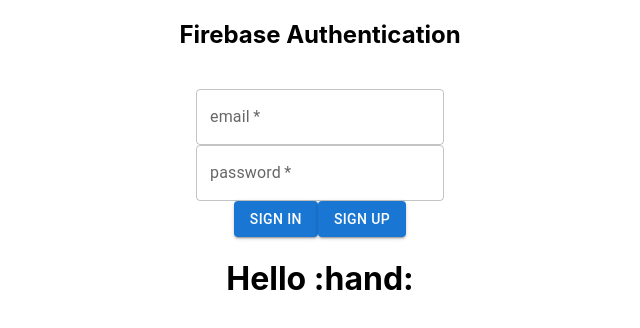
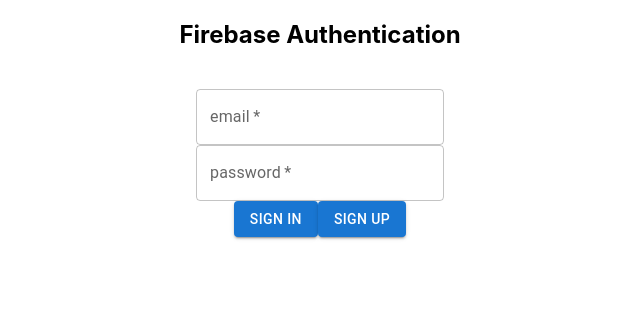
Before and after one commit to SaraGrinboim/Waze-Client-Side-Project, a React (Create React App) app: page / in a window 1280 px wide. Shown: the top 328 px of the page, without its empty margins (320-960 px from the left). Built offline with nearby package versions, Linux system fonts and the light colour scheme; no server answers.

Commit message:
login location

```diff
--- a/src/App.tsx
+++ b/src/App.tsx
@@ -12,10 +12,10 @@ import { link } from 'fs';
 function App() {
   return (
     <div className="App">
-      <Login />
+
       <div>
         <Routes>
-          <Route path="" element={<h1>Hello :hand:</h1>} />
+          <Route path="" element={<Login />} />
           <Route path="/add" element={<CreateSystem />} />
           <Route path="/addUser" element={<CreateUser />} />
           <Route path=":userId" element={<User />} />
```
